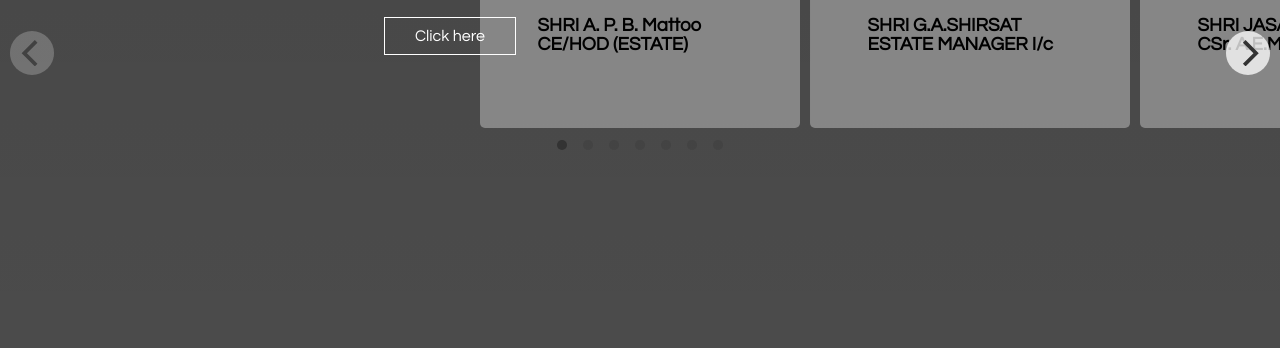
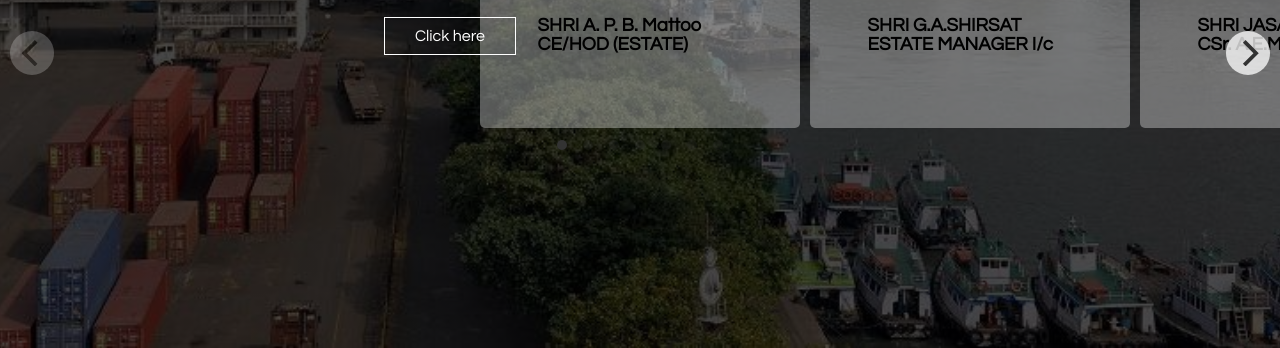
Before and after one commit to vaibhav-7721/mbpt-project, a plain HTML site: page index.html in a window 1280 px wide. Shown: the part 452-800 px from the top of the page. Drawn offline with nearby package versions, Linux system fonts and the light colour scheme.

Commit message:
Update style.css

```diff
--- a/style.css
+++ b/style.css
@@ -5,7 +5,7 @@
 
 }
 header{
-    background-image: linear-gradient(rgba(0, 0, 0, 0.733),rgba(0, 0, 0, 0.705)), url(/images/01.jpg);
+    background-image: linear-gradient(rgba(0, 0, 0, 0.733),rgba(0, 0, 0, 0.705)), url(01.jpg);
     height: 100vh;
     background-size:cover;
     background-position: center;
```
